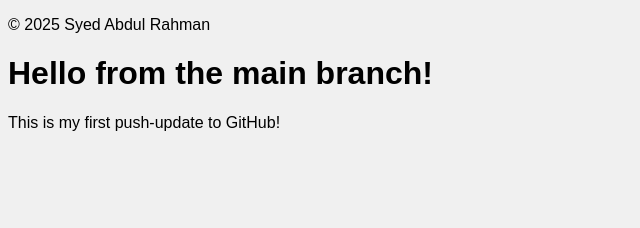
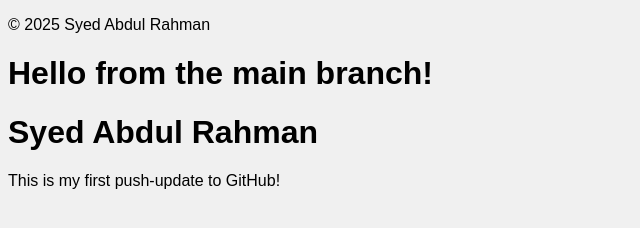
Before and after one commit to Syed-Abdul-Rahman-SAR/my-first-web-project, a plain HTML site: page index.html in a window 1280 px wide. Shown: the whole page, without its empty margins (0-640 px from the left). Drawn offline with Linux system fonts and the light colour scheme.

Commit message:
Add new feature for html css and js

```diff
--- a/index.html
+++ b/index.html
@@ -14,7 +14,7 @@
 <body>
 
  <h1>Hello from the main branch!</h1>
-
+<h1>Syed Abdul Rahman</h1>
 
   <p>This is my first push-update to GitHub!</p>
 
--- a/script.js
+++ b/script.js
@@ -1 +1,2 @@
 console.log("Hello from JavaScript!");
+console.log("Syed Abdul Rahman");
--- a/style.css
+++ b/style.css
@@ -1,4 +1,5 @@
 body{
     font-family: Arial, Helvetica, sans-serif;
+    background: blue;
     background-color: #f0f0f0;
 }
```
